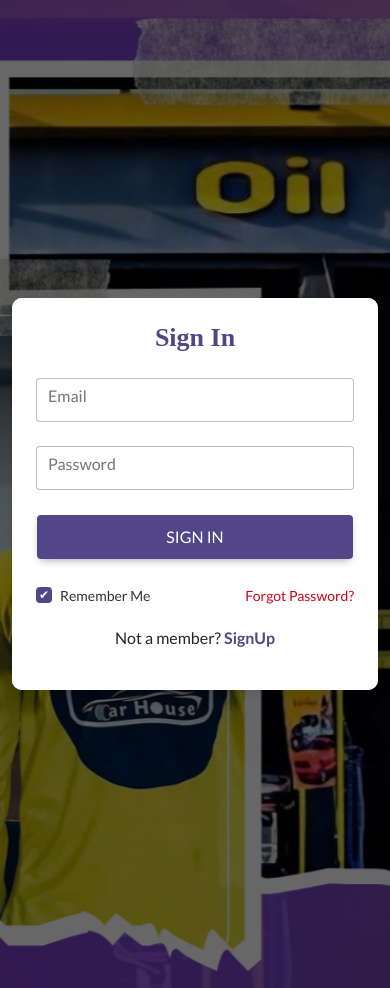
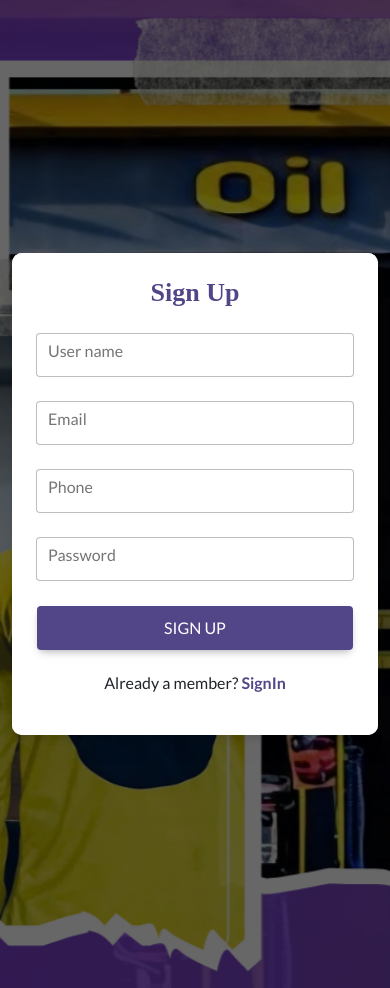
Before and after one commit to dev-mohamedmansour/car-project, a PHP site: page /Auth.php in a window 390 px wide. Run offline with PHP 8.4, Linux system fonts and the light colour scheme; some web fonts are replaced.

Commit message:
Implement user registration
Adds user registration functionality, including:

- Database integration for storing user data.
- Input validation for username, email, phone, and password.
- Error handling and feedback to the user.
- Session management for storing user information.
- Updates to the UI to support registration.
- Improves code formatting and readability.
- Removes commented-out code.
- Fixes a bug where the registration form was not displaying.

```diff
--- a/Auth.php
+++ b/Auth.php
@@ -3,16 +3,22 @@
 
 <head>
 	  <meta charset="UTF-8"/>
-	  <meta name="viewport" content="width=device-width, initial-scale=1, shrink-to-fit=no"/>
+	  <meta name="viewport"
+		   content="width=device-width, initial-scale=1, shrink-to-fit=no"/>
 	  <meta http-equiv="x-ua-compatible" content="ie=edge"/>
 	  <title>Material Design for Bootstrap</title>
 	  <link rel="preconnect" href="https://fonts.googleapis.com">
 	  <link rel="preconnect" href="https://fonts.gstatic.com" crossorigin>
-	  <link href="https://fonts.googleapis.com/css2?family=Monomakh&display=swap" rel="stylesheet">
-	  <link href="https://fonts.googleapis.com/css?family=Lato:300,400,700&display=swap" rel="stylesheet">
-	  <link href="https://fonts.googleapis.com/css2?family=Open+Sans:ital,wght@0,300;0,400;0,500;0,700;0,800;1,300;1,400;1,500;1,600;1,700;1,800&display=swap" rel="stylesheet">
-	  <link rel="stylesheet" href="https://cdnjs.cloudflare.com/ajax/libs/font-awesome/6.5.1/css/all.min.css">
-	  <link rel="stylesheet" href="https://stackpath.bootstrapcdn.com/font-awesome/4.7.0/css/font-awesome.min.css">
+	  <link href="https://fonts.googleapis.com/css2?family=Monomakh&display=swap"
+		   rel="stylesheet">
+	  <link href="https://fonts.googleapis.com/css?family=Lato:300,400,700&display=swap"
+		   rel="stylesheet">
+	  <link href="https://fonts.googleapis.com/css2?family=Open+Sans:ital,wght@0,300;0,400;0,500;0,700;0,800;1,300;1,400;1,500;1,600;1,700;1,800&display=swap"
+		   rel="stylesheet">
+	  <link rel="stylesheet"
+		   href="https://cdnjs.cloudflare.com/ajax/libs/font-awesome/6.5.1/css/all.min.css">
+	  <link rel="stylesheet"
+		   href="https://stackpath.bootstrapcdn.com/font-awesome/4.7.0/css/font-awesome.min.css">
 	  <link rel="stylesheet" href="css/all.min.css">
 	  <link rel="stylesheet" href="css/mdb.min.css">
 	  <link rel="stylesheet" href="css/bootstrap.min.css">
@@ -61,71 +67,112 @@
 		    <div class="row justify-content-center">
 				 <div class="col-md-12 col-lg-6">
 								  <?php
-									  include "Logic/userLogic/AuthLogic.php";
+										 include "Logic/userLogic/AuthLogic.php";
 										 session_start();
-										 if (isset($_SESSION['error']) && !empty($_SESSION['error'])) {
-												echo '<div id="error-message" class="error-message">' . htmlspecialchars($_SESSION['error']) . '</div>';
+										 if (isset($_SESSION['error'])
+											  && !empty($_SESSION['error'])
+										 ) {
+												echo '<div id="error-message" class="error-message">'
+													 . htmlspecialchars($_SESSION['error'])
+													 . '</div>';
 												unset($_SESSION['error']); // Clear the error message after displaying
 										 }
 								  ?>
-					   <div id="wrap" class="wrap">
+					   <div id="wrap2" class="wrap" style="display: none;">
 							<div class="login-wrap p-4 p-md-5">
 								  <div id="login-form">
-									    <h3 class="mb-4 text-center">Sign In</h3>
-									    <form method="post" onsubmit="return formValidate();" novalidate>
-											 <div id="error"></div>
-											 <div data-mdb-input-init class="form-outline mb-4">
-												   <input class="form-control" type="email" name="login-email" id="Email" required>
-												   <label class="form-label" for="Email">Email</label>
-											 </div>
-											 <div data-mdb-input-init class="form-outline mb-4">
-												   <input type="password" id="Password" name="login-password" class="form-control" required/>
-												   <label class="form-label" for="Password">Password</label>
-											 </div>
-											 <div class="form-group">
-												   <button type="submit" name="sign-in" class="submit form-control btn px-3">Sign In</button>
-											 </div>
-											 <div class="form-container">
-												   <div class="form-links">
-														<label class="remember-me">
-															  <input type="checkbox" checked>
-															  <span class="custom-checkbox"></span>
-															  Remember Me
-														</label>
-														<a href="#" class="forgot-password">Forgot Password?</a>
-												   </div>
-												   <p class="text-center">Not a member? <a onclick="showSignup()" class="sign-link">SignUp</a></p>
-											 </div>
-									    </form>
+									    <!--									    <h3 class="mb-4 text-center">Sign In</h3>-->
+									    <!--									    <form method="post" onsubmit="return formValidate();" novalidate>-->
+									    <!--											 <div id="error"></div>-->
+									    <!--											 <div data-mdb-input-init class="form-outline mb-4">-->
+									    <!--												   <input class="form-control" type="email" name="login-email" id="Email" required>-->
+									    <!--												   <label class="form-label" for="Email">Email</label>-->
+									    <!--											 </div>-->
+									    <!--											 <div data-mdb-input-init class="form-outline mb-4">-->
+									    <!--												   <input type="password" id="Password" name="login-password" class="form-control" required/>-->
+									    <!--												   <label class="form-label" for="Password">Password</label>-->
+									    <!--											 </div>-->
+									    <!--											 <div class="form-group">-->
+									    <!--												   <button type="submit" name="sign-in" class="submit form-control btn px-3">Sign In</button>-->
+									    <!--											 </div>-->
+									    <!--											 <div class="form-container">-->
+									    <!--												   <div class="form-links">-->
+									    <!--														<label class="remember-me">-->
+									    <!--															  <input type="checkbox" checked>-->
+									    <!--															  <span class="custom-checkbox"></span>-->
+									    <!--															  Remember Me-->
+									    <!--														</label>-->
+									    <!--														<a href="#" class="forgot-password">Forgot Password?</a>-->
+									    <!--												   </div>-->
+									    <!--												   <p class="text-center">Not a member? <a onclick="showSignup()" class="sign-link">SignUp</a></p>-->
+									    <!--											 </div>-->
+									    <!--									    </form>-->
 								  </div>
 							</div>
 					   </div>
-					   <div id="wrap2" class="wrap" style="display: none;">
+					   <div id="wrap" class="wrap"
+						   style="display: block;">
 							<div class="login-wrap p-4 p-md-5">
 								  <div id="signup-form">
-									    <h3 class="mb-4 text-center">Sign Up</h3>
-									    <form method="post" onsubmit="return formValidate2();" novalidate>
+									    <!--									    onsubmit="return formValidate2();" novalidate-->
+									    <h3 class="mb-4 text-center">
+											 Sign Up</h3>
+									    <form method="post" action="Logic/userLogic/AuthLogic.php">
 											 <div id="error2"></div>
-											 <div data-mdb-input-init class="form-outline mb-4">
-												   <input class="form-control" type="text" name="username" id="Username2" required>
-												   <label class="form-label" for="username2">User name</label>
+											 <div data-mdb-input-init
+												 class="form-outline mb-4">
+												   <input class="form-control"
+														type="text"
+														name="username"
+														id="Username2"
+														required>
+												   <label class="form-label"
+														for="username2">User
+														name</label>
 											 </div>
-											 <div data-mdb-input-init class="form-outline mb-4">
-												   <input type="email" class="form-control" name="register-email" id="Email2" required>
-												   <label class="form-label" for="Email2">Email</label>
+											 <div data-mdb-input-init
+												 class="form-outline mb-4">
+												   <input type="email"
+														class="form-control"
+														name="register-email"
+														id="Email2"
+														required>
+												   <label class="form-label"
+														for="Email2">Email</label>
 											 </div>
-											 <div data-mdb-input-init class="form-outline mb-4">
-												   <input type="text" class="form-control" name="phone" id="phone" required>
-												   <label class="form-label" for="phone">Phone</label>
+											 <div data-mdb-input-init
+												 class="form-outline mb-4">
+												   <input type="text"
+														class="form-control"
+														name="phone"
+														id="phone"
+														required>
+												   <label class="form-label"
+														for="phone">Phone</label>
 											 </div>
-											 <div data-mdb-input-init class="form-outline mb-4">
-												   <input type="password" class="form-control" name="register-password" id="Password2" required/>
-												   <label class="form-label" for="Password2">Password</label>
+											 <div data-mdb-input-init
+												 class="form-outline mb-4">
+												   <input type="password"
+														class="form-control"
+														name="register-password"
+														id="Password2"
+														required/>
+												   <label class="form-label"
+														for="Password2">Password</label>
 											 </div>
 											 <div class="form-group">
-												   <button type="submit" name="sign-up" class="submit form-control btn px-3">Sign Up</button>
+												   <button
+														type="submit"
+														name="sign-up"
+														class="submit form-control btn px-3">
+														Sign Up
+												   </button>
 											 </div>
-											 <p class="text-center">Already a member? <a onclick="showLogin()" class="sign-link">SignIn</a></p>
+											 <p class="text-center">
+												   Already a member?
+												   <a onclick="showLogin()"
+													 class="sign-link">SignIn</a>
+											 </p>
 									    </form>
 								  </div>
 							</div>
--- a/Logic/Models/Db.php
+++ b/Logic/Models/Db.php
@@ -151,7 +151,7 @@
 					$this->runQuery();
 					$q = mysqli_fetch_assoc($this->query);
 					if ($q == []) {
-						  echo "<h2 style='color: red'>Data Not Found</h2>";
+//						  reecho "<h2 style='color: red'>Data Not Found</h2>";
 					} elseif ($q != []) {
 						  return $q;
 					}
--- a/Logic/userLogic/AuthLogic.php
+++ b/Logic/userLogic/AuthLogic.php
@@ -90,7 +90,9 @@
 
 			 if ($emailCheck) {
 					$_SESSION['error'] = "Email already exists.";
-					header('location:Auth.php');
+					echo $_SESSION['error'];
+					die();
+//					header('location:Auth.php');
 			 } else {
 
 					$data = [
@@ -103,6 +105,16 @@
 					$userInsert = $dbAction->insert("users", $data)->execution();
 					if ($userInsert) {
 						  $_SESSION['error'] = ""; // Clear any previous error
+						  $getUserId = $dbAction->select("id", "users")
+								->where("email", "=", $data['email'])
+								->getRow();
+						  echo "<pre>";
+						  var_dump($getUserId);
+						  echo "</pre>";
+
+						  $_SESSION['success'] = "Sign-up successful. You can now log in.";
+						  echo $_SESSION['success'] ;
+						  die();
 						  header('location:index.php');
 					} else {
 						  $_SESSION['error'] = "Sign-up failed. Please try again.";
```
Also changed, not shown: js/script.js (+39 -39 lines).
